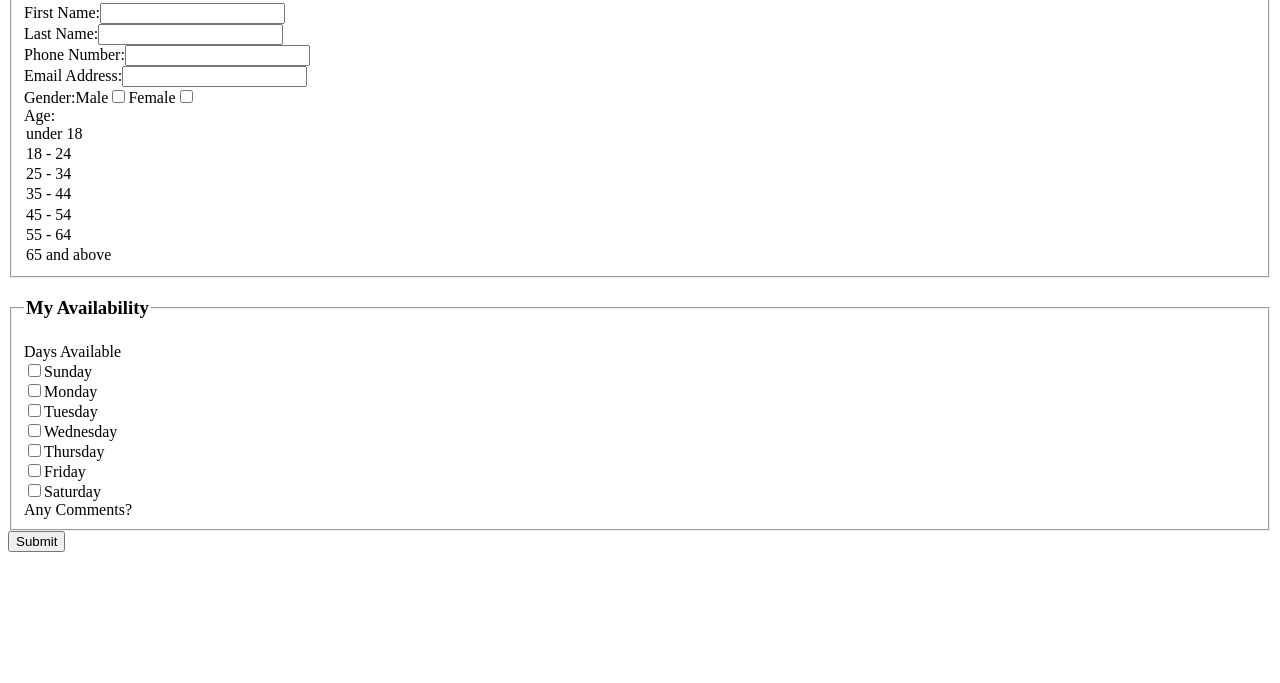
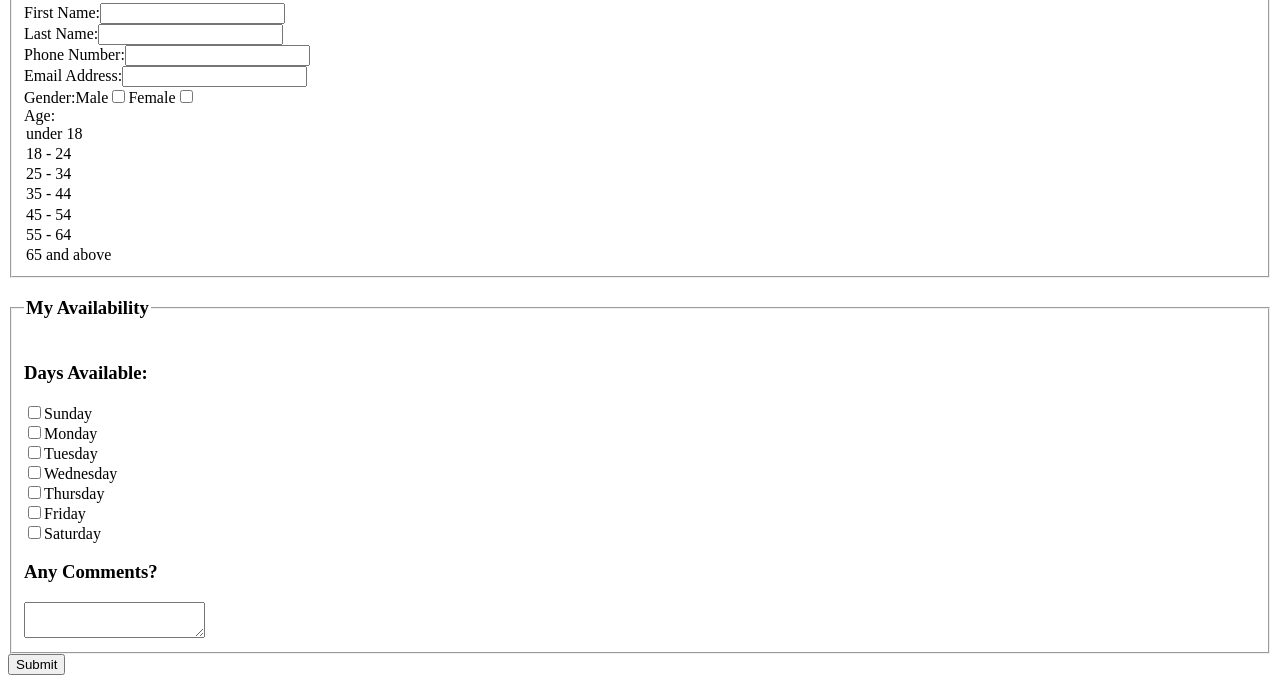
Before and after one commit to lidajiang19/IDX-519-Lab-4, a plain HTML site: page index.html in a window 1280 px wide. Shown: the part 142-825 px from the top of the page. Before the commit the page ends 800 px from the top, so only its background shows below. Drawn offline with Linux system fonts and the light colour scheme.

Commit message:
add <textarea> under comments

```diff
--- a/index.html
+++ b/index.html
@@ -8,6 +8,7 @@
     <body>
         <h1>Volunteer Form</h1>
         <form action="http://bloomingdale.sat.iit.edu/kriedan/lab3formscript.php" method="post">
+
             <fieldset>
                 <legend>
                     <h3>My Info</h3>
@@ -35,7 +36,7 @@
                 <legend>
                     <h3>My Availability</h3>
                 </legend>
-                <label>Days Available</label>
+                <h3>Days Available:</h3>
                 <div><label><input type="checkbox" name="available_field[]">Sunday</label></div>
                 <div><label><input type="checkbox" name="available_field[]">Monday</label></div>
                 <div><label><input type="checkbox" name="available_field[]">Tuesday</label></div>
@@ -44,9 +45,10 @@
                 <div><label><input type="checkbox" name="available_field[]">Friday</label></div>
                 <div><label><input type="checkbox" name="available_field[]">Saturday</label></div>
 
-                <label>Any Comments?<input type="hidden" name="hidden_field[]"></label>
+                <h3>Any Comments?</h3>
+                <textarea name="comments_field"></textarea>
             </fieldset>
-
+            <input type="hidden" name="hidden_field[]">
             <button type="submit">Submit</button>
 
         </form>
```
